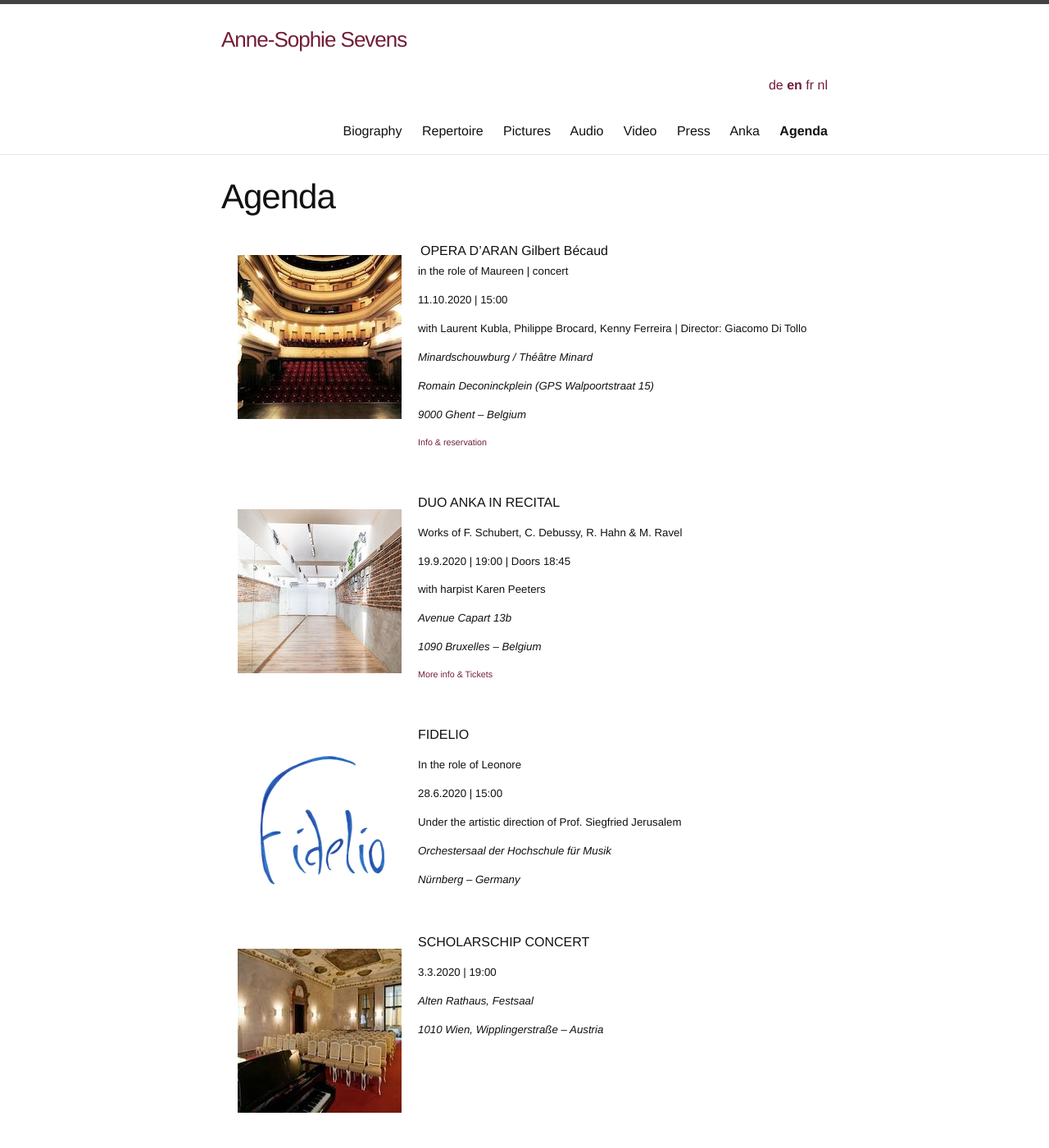
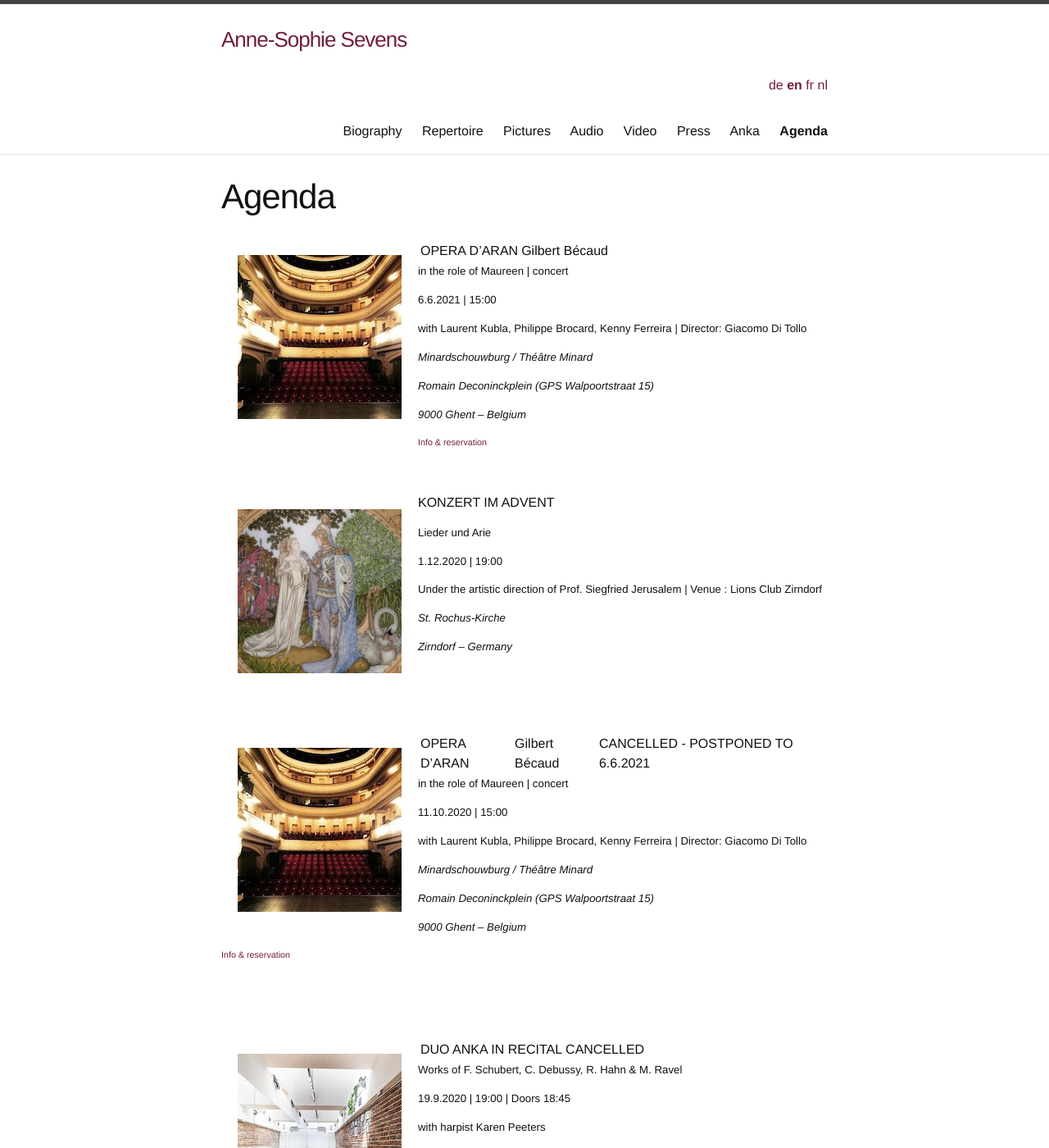
Before and after one commit to annesophie-sevens/annesophie-sevens.github.io, a Jekyll site: the page built from agenda-en.md, in a window 1280 px wide and 1400 px high. Shown: the whole window at 82% size. Built offline with Jekyll 4.4.1, drawn with Linux system fonts in a browser that asks for light colours; nearby versions of some CDN libraries.

Commit message:
Update agenda-en.md

```diff
--- a/agenda-en.md
+++ b/agenda-en.md
@@ -8,6 +8,44 @@
 <img style="float: left; padding: 20px" src="/assets/Minard.jpg">
 
 OPERA D'ARAN | Gilbert Bécaud
+
+##### in the role of Maureen | concert
+
+##### 6.6.2021 | 15:00
+
+##### with Laurent Kubla, Philippe Brocard, Kenny Ferreira | Director: Giacomo Di Tollo
+
+##### _Minardschouwburg / Théâtre Minard_
+
+##### _Romain Deconinckplein (GPS Walpoortstraat 15)_
+
+##### _9000 Ghent – Belgium_
+
+###### <a href="https://www.uitbureau.be" target="_blank">Info & reservation</a>
+
+&nbsp;
+
+<img style="float: left; padding: 20px" src="/assets/Lohengrin.jpg">
+
+KONZERT IM ADVENT
+
+##### Lieder und Arie
+
+##### 1.12.2020 | 19:00
+
+##### Under the artistic direction of Prof. Siegfried Jerusalem | Venue : Lions Club Zirndorf
+
+##### _St. Rochus-Kirche_
+
+##### _Zirndorf – Germany_
+
+&nbsp;
+
+&nbsp;
+
+<img style="float: left; padding: 20px" src="/assets/Minard.jpg">
+
+OPERA D'ARAN | Gilbert Bécaud | CANCELLED - POSTPONED TO 6.6.2021
 
 ##### in the role of Maureen | concert
 
@@ -25,9 +63,11 @@
 
 &nbsp;
 
+&nbsp;
+
 <img style="float: left; padding: 20px" src="/assets/veroni.jpg">
 
-DUO ANKA IN RECITAL
+DUO ANKA IN RECITAL | CANCELLED
 
 ##### Works of F. Schubert, C. Debussy, R. Hahn & M. Ravel
 
@@ -43,9 +83,11 @@
 
 &nbsp;
 
+&nbsp;
+
 <img style="float: left; padding: 20px" src="/assets/Fidelio.png">
 
-FIDELIO
+FIDELIO | CANCELLED
 
 ##### In the role of Leonore
 
@@ -56,6 +98,8 @@
 ##### _Orchestersaal der Hochschule für Musik_
 
 ##### _Nürnberg – Germany_
+
+&nbsp;
 
 &nbsp;
 
```
